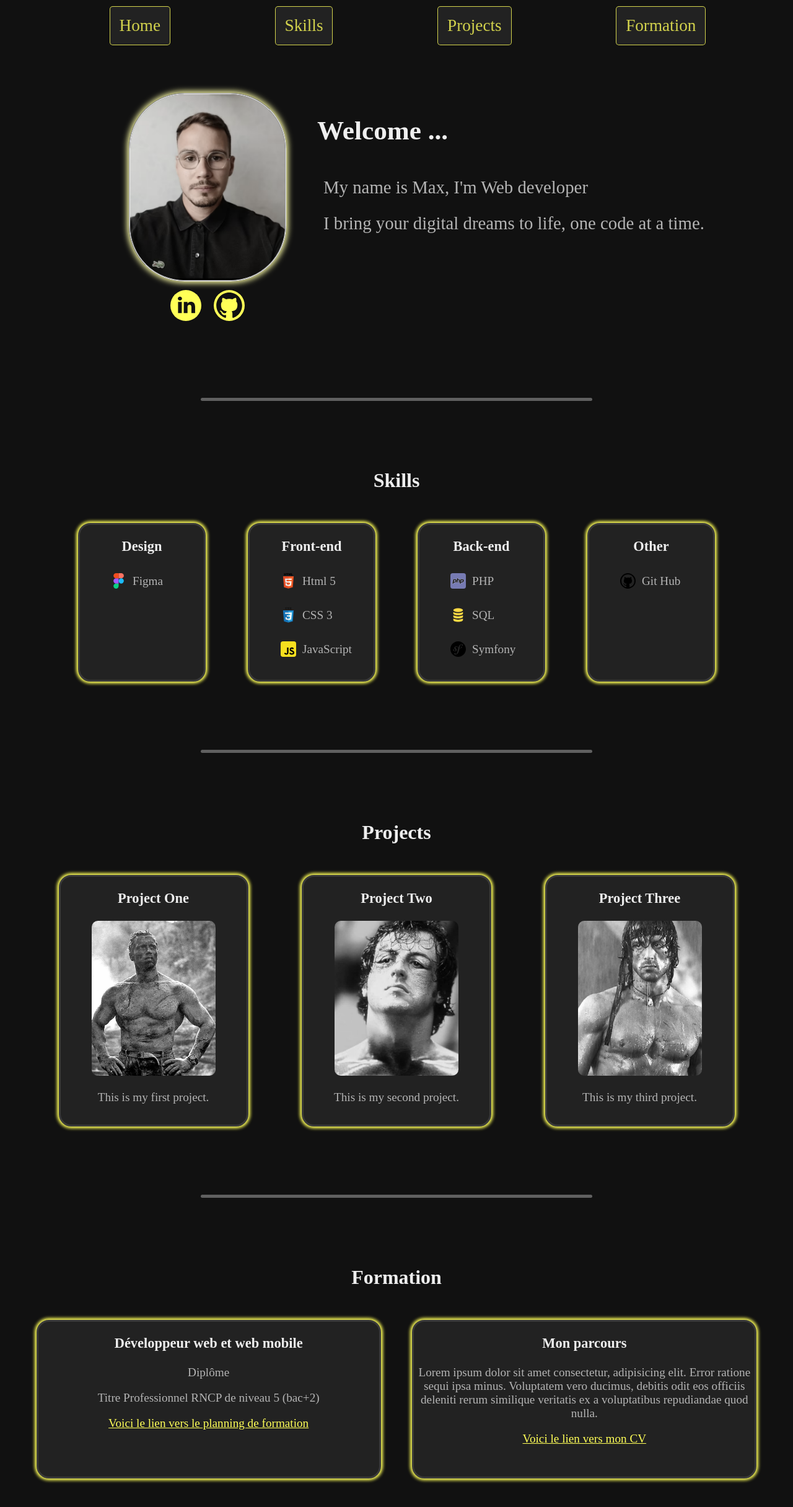
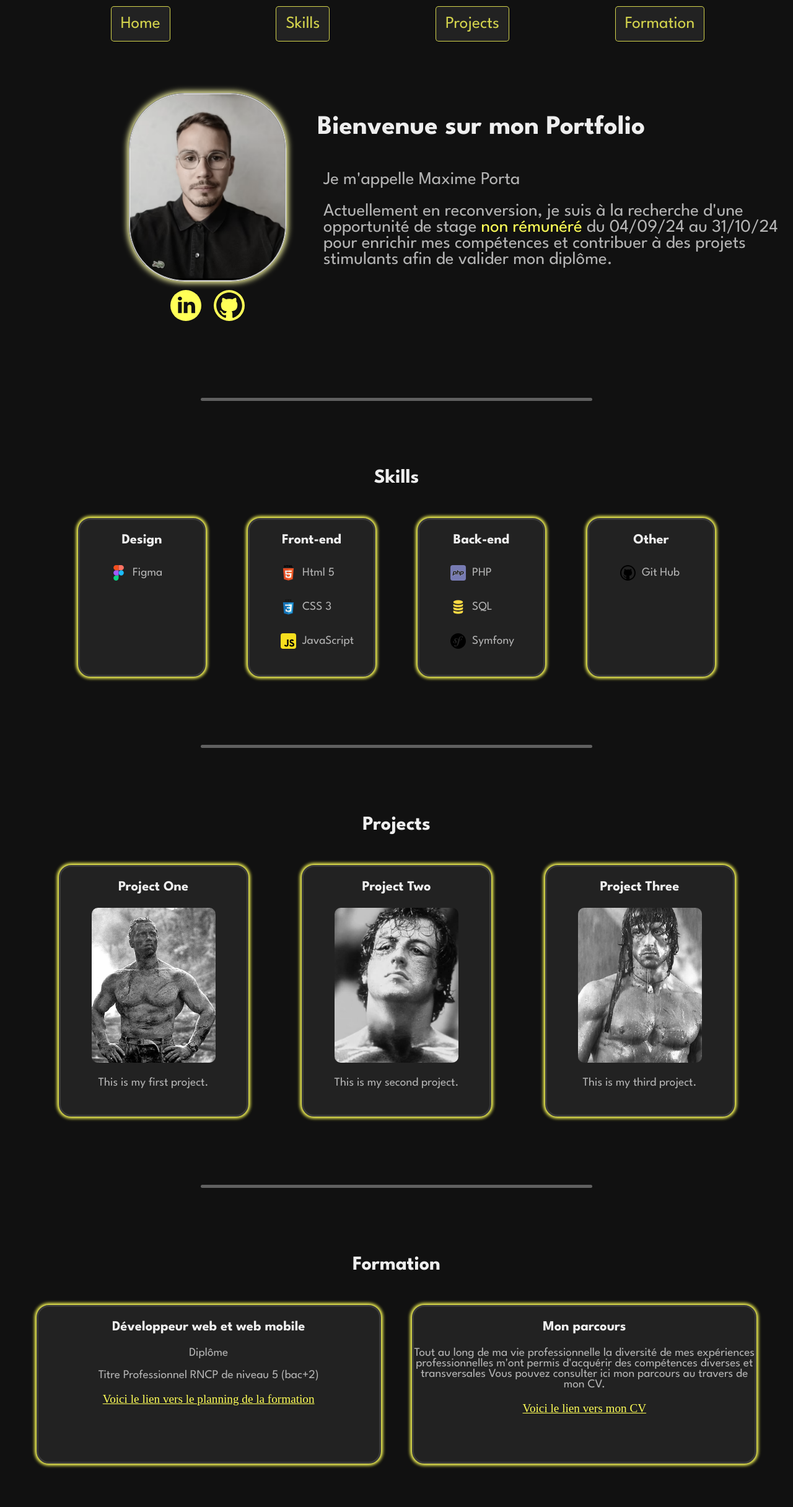
Before and after one commit to Lemaxcode/Portfolio, a plain HTML site: page index.html in a window 1280 px wide. Shown: the whole page at 62% size. Drawn offline with Linux system fonts and the light colour scheme.

Commit message:
adding text

```diff
--- a/css/style.css
+++ b/css/style.css
@@ -20,16 +20,21 @@ figure {
   width: 50px;
   height: 50px;
 }
+section#home .presentation p span {
+  color: #ffff57;
+}
 h1,
 h2,
 h3 {
   color: color(display-p3 0.933 0.933 0.933);
+  font-family: "League Spartan", sans-serif;
 }
 h2 {
   margin-bottom: 50px;
 }
 p {
   color: color(display-p3 0.706 0.706 0.706);
+  font-family: "League Spartan", sans-serif;
 }
 img.img_profil {
   filter: grayscale(50%);
@@ -61,6 +66,8 @@ div.separator {
   margin: 110px auto;
 }
 /* --------CSS SPECIFIQUE----------- */
+/* ----------burger menu ------------ */
+
 /* ----------header----------- */
 header {
   position: fixed;
@@ -83,6 +90,7 @@ header nav a {
   border: solid 1px rgba(255, 255, 87, 0.8);
   border-radius: 5px;
   font-size: 1.7rem;
+  font-family: "League Spartan", sans-serif;
   transition: 0.5s ease-in-out;
 }
 header nav a:hover {
@@ -226,10 +234,6 @@ section#formation a {
   section#home {
     flex-wrap: wrap;
     margin: 0;
-  }
-  section#home figure {
-    display: flex;
-    flex-wrap: wrap;
     justify-content: center;
   }
 
--- a/index.html
+++ b/index.html
@@ -4,6 +4,12 @@
     <meta charset="UTF-8" />
     <meta name="viewport" content="width=device-width, initial-scale=1.0" />
     <title>Portfolio</title>
+    <link rel="preconnect" href="https://fonts.googleapis.com" />
+    <link rel="preconnect" href="https://fonts.gstatic.com" crossorigin />
+    <link
+      href="https://fonts.googleapis.com/css2?family=League+Spartan:wght@100..900&display=swap"
+      rel="stylesheet"
+    />
     <link rel="stylesheet" href="css/style.css" />
   </head>
   <body>
@@ -69,9 +75,14 @@
           </div>
         </figure>
         <div class="presentation">
-          <h1>Welcome ...</h1>
-          <p>My name is Max, I'm Web developer</p>
-          <p>I bring your digital dreams to life, one code at a time.</p>
+          <h1>Bienvenue sur mon Portfolio</h1>
+          <p>Je m'appelle Maxime Porta</p>
+          <p>
+            Actuellement en reconversion, je suis à la recherche d'une
+            opportunité de stage <span>non rémunéré</span> du 04/09/24 au
+            31/10/24 pour enrichir mes compétences et contribuer à des projets
+            stimulants afin de valider mon diplôme.
+          </p>
         </div>
       </section>
       <div class="separator" id="skills_nav"></div>
@@ -179,17 +190,17 @@
             <p>Diplôme</p>
             <p>Titre Professionnel RNCP de niveau 5 (bac+2)</p>
             <a href="ressource/Planning_formation.pdf" target="_blank"
-              >Voici le lien vers le planning de formation</a
+              >Voici le lien vers le planning de la formation</a
             >
           </div>
 
           <div class="card_formation">
             <h3>Mon parcours</h3>
             <p>
-              Lorem ipsum dolor sit amet consectetur, adipisicing elit. Error
-              ratione sequi ipsa minus. Voluptatem vero ducimus, debitis odit
-              eos officiis deleniti rerum similique veritatis ex a voluptatibus
-              repudiandae quod nulla.
+              Tout au long de ma vie professionnelle la diversité de mes
+              expériences professionnelles m'ont permis d'acquérir des
+              compétences diverses et transversales Vous pouvez consulter ici
+              mon parcours au travers de mon CV.
             </p>
             <a href="ressource/cv_maxime_porta.pdf" target="_blank"
               >Voici le lien vers mon CV</a
```
